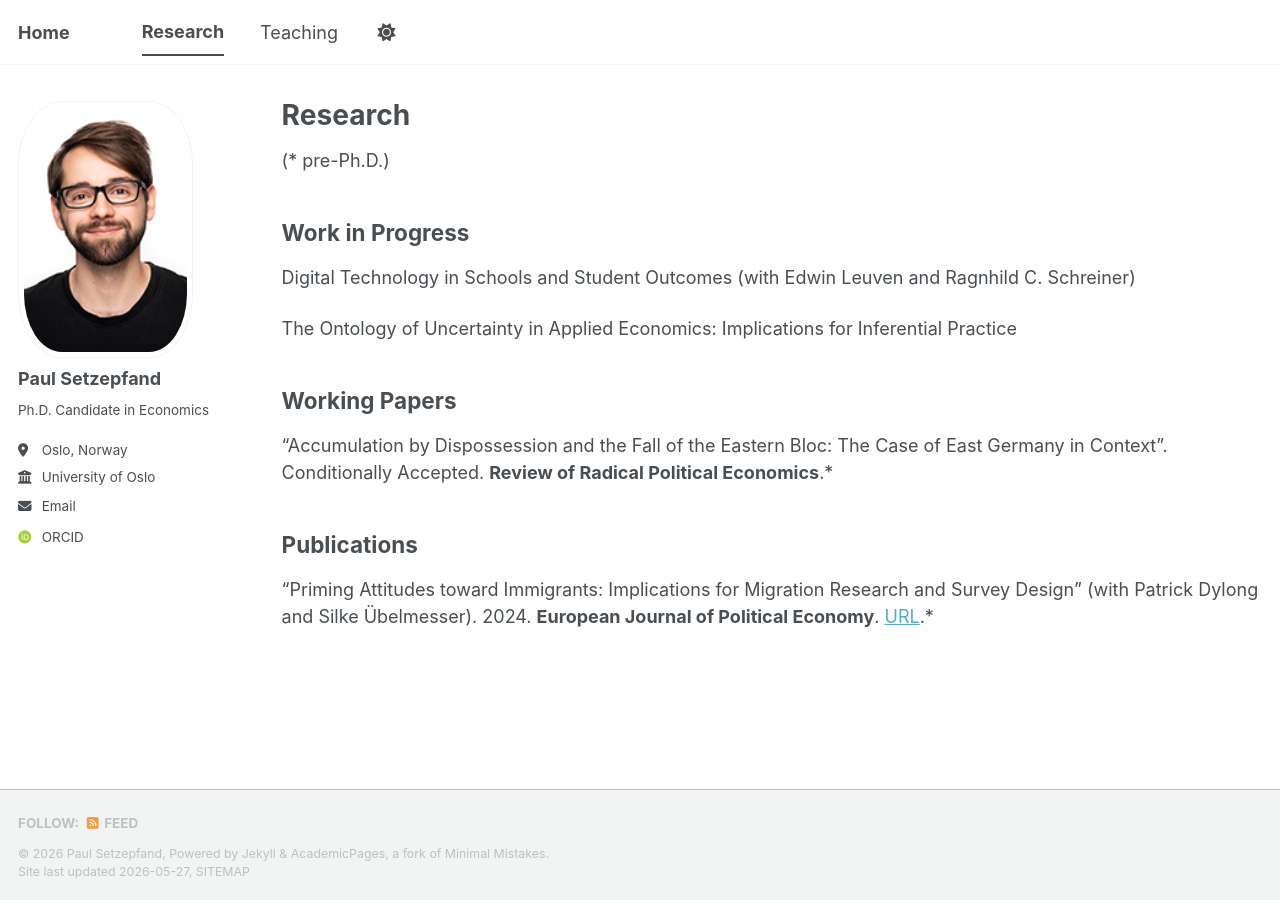
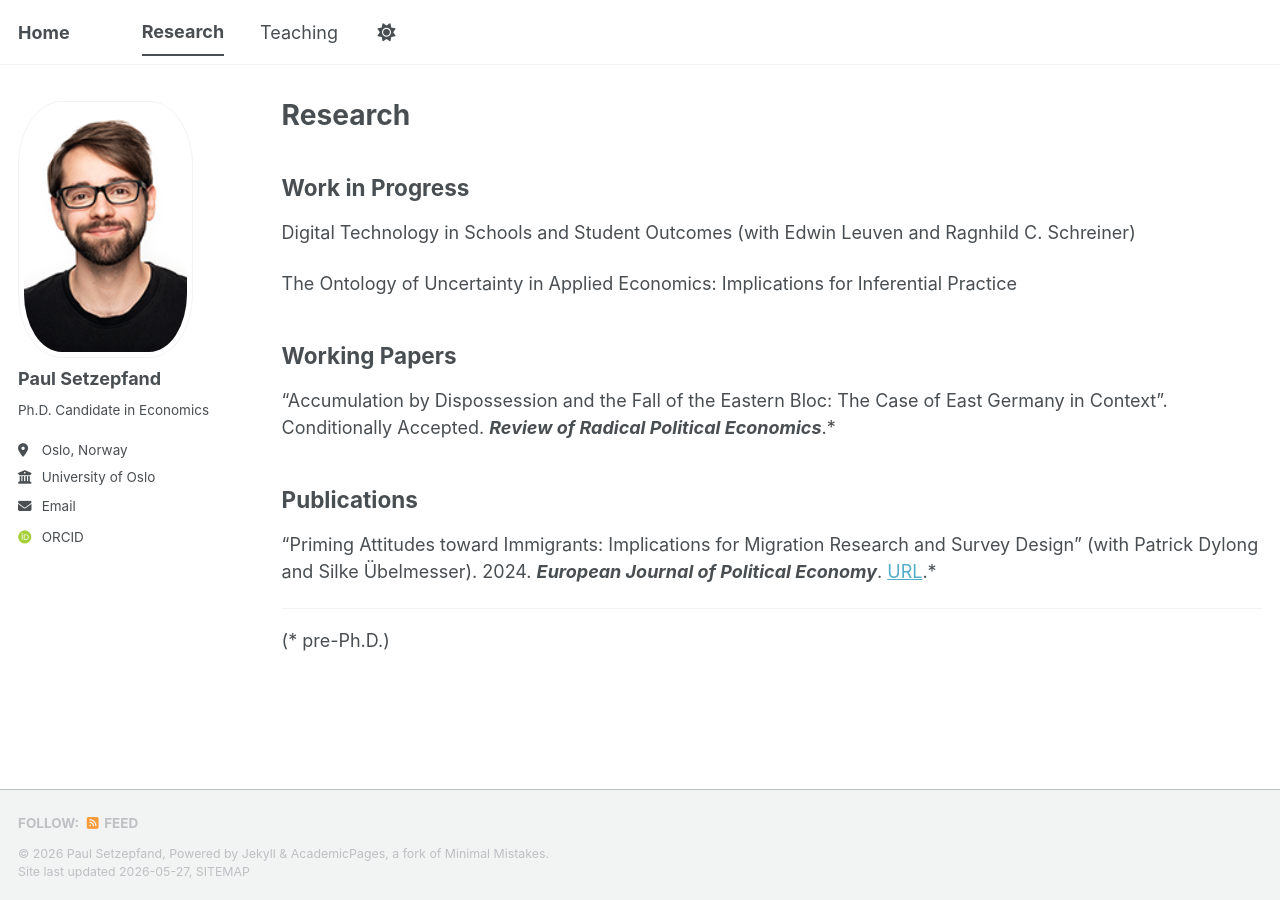
Before and after one commit to paulsetzepfand/paulsetzepfand.github.io, a Jekyll site: the page built from _pages/research.md, in a window 1280 px wide. Built offline with Jekyll 4.4.1, drawn with Linux system fonts in a browser that asks for light colours; some web fonts are replaced; a script bundle is joined from its source files by our own code; library files that are not in the unit come from our copies; part of the change alters nothing that is shown.

```diff
--- a/_pages/research.md
+++ b/_pages/research.md
@@ -4,8 +4,6 @@ title: "Research"
 author_profile: true
 layout: archive
 ---
-
-(* pre-Ph.D.)
 
 ## Work in Progress
 
@@ -15,8 +13,12 @@ The Ontology of Uncertainty in Applied Economics: Implications for Inferential P
 
 ## Working Papers
 
-"Accumulation by Dispossession and the Fall of the Eastern Bloc: The Case of East Germany in Context". Conditionally Accepted. **Review of Radical Political Economics**.*
+"Accumulation by Dispossession and the Fall of the Eastern Bloc: The Case of East Germany in Context". Conditionally Accepted. ***Review of Radical Political Economics***.*
 
 ## Publications
 
-"Priming Attitudes toward Immigrants: Implications for Migration Research and Survey Design" (with Patrick Dylong and Silke Übelmesser). 2024. **European Journal of Political Economy**. [URL](https://linkinghub.elsevier.com/retrieve/pii/S0176268024000569).*
+"Priming Attitudes toward Immigrants: Implications for Migration Research and Survey Design" (with Patrick Dylong and Silke Übelmesser). 2024. ***European Journal of Political Economy***. [URL](https://linkinghub.elsevier.com/retrieve/pii/S0176268024000569).*
+
+---
+
+(* pre-Ph.D.)
```
